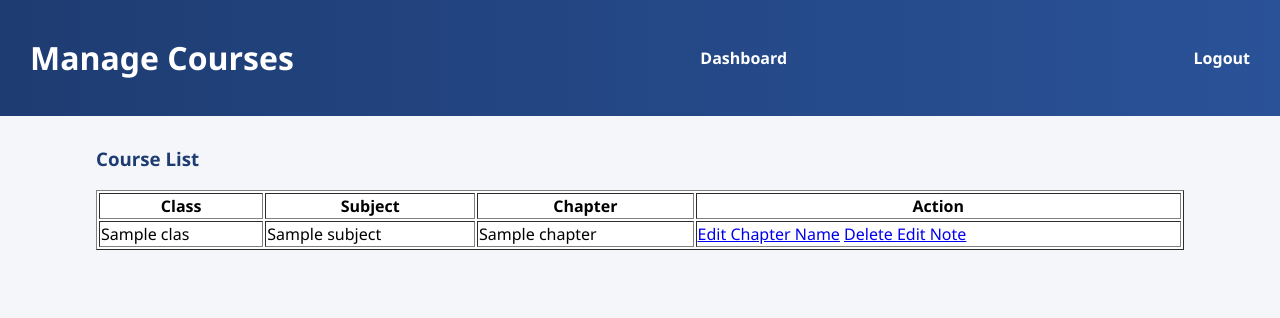
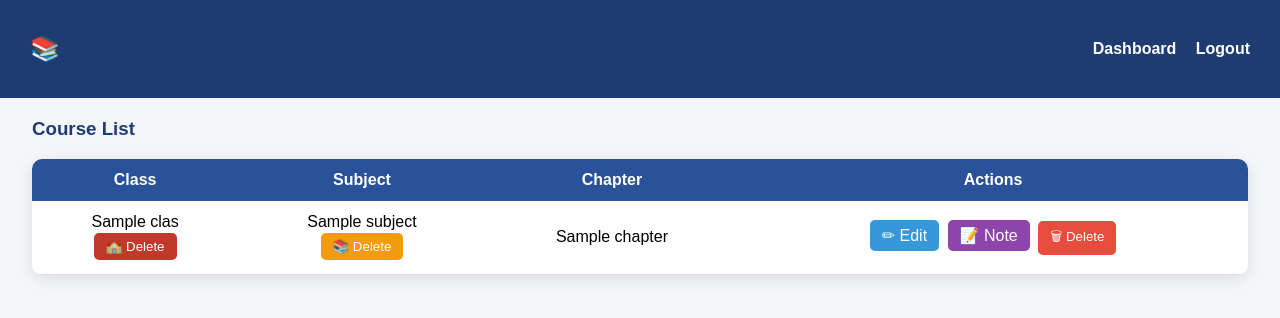
Before and after one commit to Rahul-web087/GyanaGhar, a Flask app: page /admin/courses in a window 1280 px wide. Shown: the top 318 px of the page. Run offline with Flask 3, Linux system fonts and the light colour scheme; a user stored in the database is signed in; tables that the repository leaves empty hold one stand-in row (values such as "Sample post").

Commit message:
fix admin panel

```diff
--- a/app.py
+++ b/app.py
@@ -2040,7 +2040,7 @@ def edit_note(note_id):
 
         pdf = request.files["pdf_file"]
 
-        # 🔥 If new PDF uploaded → replace old
+        # If new PDF uploaded → replace old
         if pdf and pdf.filename != "":
             from werkzeug.utils import secure_filename
             import os
@@ -2108,7 +2108,7 @@ def add_note():
         chapter_id = request.form["chapter_id"]
         video_link = request.form["video_link"]
 
-        # 🔥 THIS IS WHERE YOUR CODE GOES
+        #  THIS IS WHERE YOUR CODE GOES
         pdf = request.files["pdf_file"]
 
         filename = None
@@ -2182,11 +2182,17 @@ def admin_courses():
         SELECT
             chapter.id AS chapter_id,
             chapter.name AS chapter_name,
+
+            subject.id AS subject_id,
             subject.name AS subject_name,
+
+            class.id AS class_id,
             class.name AS class_name
+
         FROM chapter
         JOIN subject ON chapter.subject_id = subject.id
         JOIN class ON subject.class_id = class.id
+
         ORDER BY class.name, subject.name, chapter.name
     """)).fetchall()
 
@@ -2206,6 +2212,53 @@ def delete_note(note_id):
     db.session.commit()
 
     return redirect("/admin/courses")
+
+# ============ Delete Class ===============
+
+
+@app.route("/admin/delete_class/<int:class_id>")
+@login_required
+def delete_class(class_id):
+
+    if current_user.role != "admin":
+        return "Access Denied"
+
+    cls = Class.query.get_or_404(class_id)
+
+    db.session.delete(cls)
+    db.session.commit()
+
+    return redirect(url_for("admin_courses"))
+
+
+
+
+
+
+# ======== Delete Subject ============
+
+
+@app.route("/admin/delete_subject/<int:subject_id>")
+@login_required
+def delete_subject(subject_id):
+
+    if current_user.role != "admin":
+        return "Access Denied"
+
+    subject = Subject.query.get_or_404(subject_id)
+
+    # delete chapters first
+    for chapter in subject.chapters:
+        db.session.delete(chapter)
+
+    db.session.delete(subject)
+    db.session.commit()
+
+    return redirect(url_for("admin_courses"))
+
+
+
+
 
 # ================= DELETE COURSE =================
 
--- a/templates/admin_courses.html
+++ b/templates/admin_courses.html
@@ -1,55 +1,189 @@
 <!DOCTYPE html>
 <html>
 <head>
-
 <title>Manage Courses</title>
 
+<meta name="viewport" content="width=device-width, initial-scale=1.0">
+
 <link rel="stylesheet" href="{{ url_for('static', filename='style.css') }}">
+
+<style>
+
+body{
+margin:0;
+font-family:Arial;
+background:#f4f6f9;
+}
+
+/* Navbar */
+.navbar{
+background:#1e3c72;
+color:white;
+padding:15px 30px;
+display:flex;
+justify-content:space-between;
+align-items:center;
+}
+
+.navbar a{
+color:white;
+text-decoration:none;
+margin-left:15px;
+}
+
+/* Container */
+.container{
+width:95%;
+margin:auto;
+margin-top:20px;
+}
+
+/* Table */
+table{
+width:100%;
+border-collapse:collapse;
+background:white;
+border-radius:10px;
+overflow:hidden;
+box-shadow:0 4px 15px rgba(0,0,0,0.1);
+}
+
+th{
+background:#2a5298;
+color:white;
+padding:12px;
+}
+
+td{
+padding:12px;
+text-align:center;
+border-bottom:1px solid #ddd;
+}
+
+/* Buttons */
+.btn{
+padding:6px 12px;
+border-radius:5px;
+text-decoration:none;
+color:white;
+margin:2px;
+display:inline-block;
+}
+
+.edit-btn{ background:#3498db; }
+.note-btn{ background:#8e44ad; }
+.chapter-btn{ background:#e74c3c; }
+.subject-btn{ background:#f39c12; }
+.class-btn{ background:#c0392b; }
+
+.btn:hover{
+opacity:0.85;
+cursor:pointer;
+}
+
+/* Modal */
+.modal{
+display:none;
+position:fixed;
+top:0;
+left:0;
+width:100%;
+height:100%;
+background:rgba(0,0,0,0.6);
+}
+
+.modal-content{
+background:white;
+padding:20px;
+border-radius:10px;
+width:300px;
+margin:15% auto;
+text-align:center;
+}
+
+</style>
 
 </head>
 
 <body>
 
 <div class="navbar">
+<h2>📚 Manage Courses</h2>
 
-<h1>Manage Courses</h1>
-
+<div>
 <a href="/dashboard">Dashboard</a>
 <a href="/logout">Logout</a>
-
+</div>
 </div>
 
 <div class="container">
 
 <h3>Course List</h3>
 
-<table border="1" width="100%" style="background:white">
+<table>
 
 <tr>
 <th>Class</th>
 <th>Subject</th>
 <th>Chapter</th>
-<th>Action</th>
+<th>Actions</th>
 </tr>
+
+{% set last_class = None %}
+{% set last_subject = None %}
 
 {% for course in courses %}
 
 <tr>
-<td>{{ course.class_name }}</td>
-<td>{{ course.subject_name }}</td>
+
+<!-- CLASS -->
+<td>
+{{ course.class_name }}
+
+{% if last_class != course.class_id %}
+<br>
+<button class="btn class-btn"
+onclick="openModal('class', {{ course.class_id }})">
+🏫 Delete
+</button>
+{% set last_class = course.class_id %}
+{% endif %}
+</td>
+
+<!-- SUBJECT -->
+<td>
+{{ course.subject_name }}
+
+{% if last_subject != course.subject_id %}
+<br>
+<button class="btn subject-btn"
+onclick="openModal('subject', {{ course.subject_id }})">
+📚 Delete
+</button>
+{% set last_subject = course.subject_id %}
+{% endif %}
+</td>
+
+<!-- CHAPTER -->
 <td>{{ course.chapter_name }}</td>
 
+<!-- ACTION -->
 <td>
 
-<a href="/admin/edit_chapter/{{ course.chapter_id }}">Edit Chapter Name</a>
-
-
-<a href="{{ url_for('delete_course', chapter_id=course.chapter_id) }}"
-onclick="return confirm('Are you sure you want to delete this course?')">
-Delete
+<a class="btn edit-btn"
+href="/admin/edit_chapter/{{ course.chapter_id }}">
+✏ Edit
 </a>
 
-<a href="/admin/edit_note/{{ course.chapter_id }}">Edit Note</a>
+<a class="btn note-btn"
+href="/admin/edit_note/{{ course.chapter_id }}">
+📝 Note
+</a>
+
+<button class="btn chapter-btn"
+onclick="openModal('chapter', {{ course.chapter_id }})">
+🗑 Delete
+</button>
 
 </td>
 
@@ -61,5 +195,57 @@ Delete
 
 </div>
 
+<!-- Modal -->
+<div id="deleteModal" class="modal">
+<div class="modal-content">
+
+<h3>⚠ Confirm Delete</h3>
+<p id="modalText"></p>
+
+<button class="btn chapter-btn" onclick="confirmDelete()">
+Yes Delete
+</button>
+
+<br><br>
+
+<button onclick="closeModal()">Cancel</button>
+
+</div>
+</div>
+
+<script>
+
+let deleteType = "";
+let deleteId = "";
+
+function openModal(type, id){
+    deleteType = type;
+    deleteId = id;
+
+    document.getElementById("deleteModal").style.display = "block";
+    document.getElementById("modalText").innerText =
+        "Are you sure you want to delete this " + type + "?";
+}
+
+function closeModal(){
+    document.getElementById("deleteModal").style.display = "none";
+}
+
+function confirmDelete(){
+
+    if(deleteType === "chapter"){
+        window.location.href = "/admin/delete_course/" + deleteId;
+    }
+    else if(deleteType === "subject"){
+        window.location.href = "/admin/delete_subject/" + deleteId;
+    }
+    else if(deleteType === "class"){
+        window.location.href = "/admin/delete_class/" + deleteId;
+    }
+
+}
+
+</script>
+
 </body>
 </html>
```
